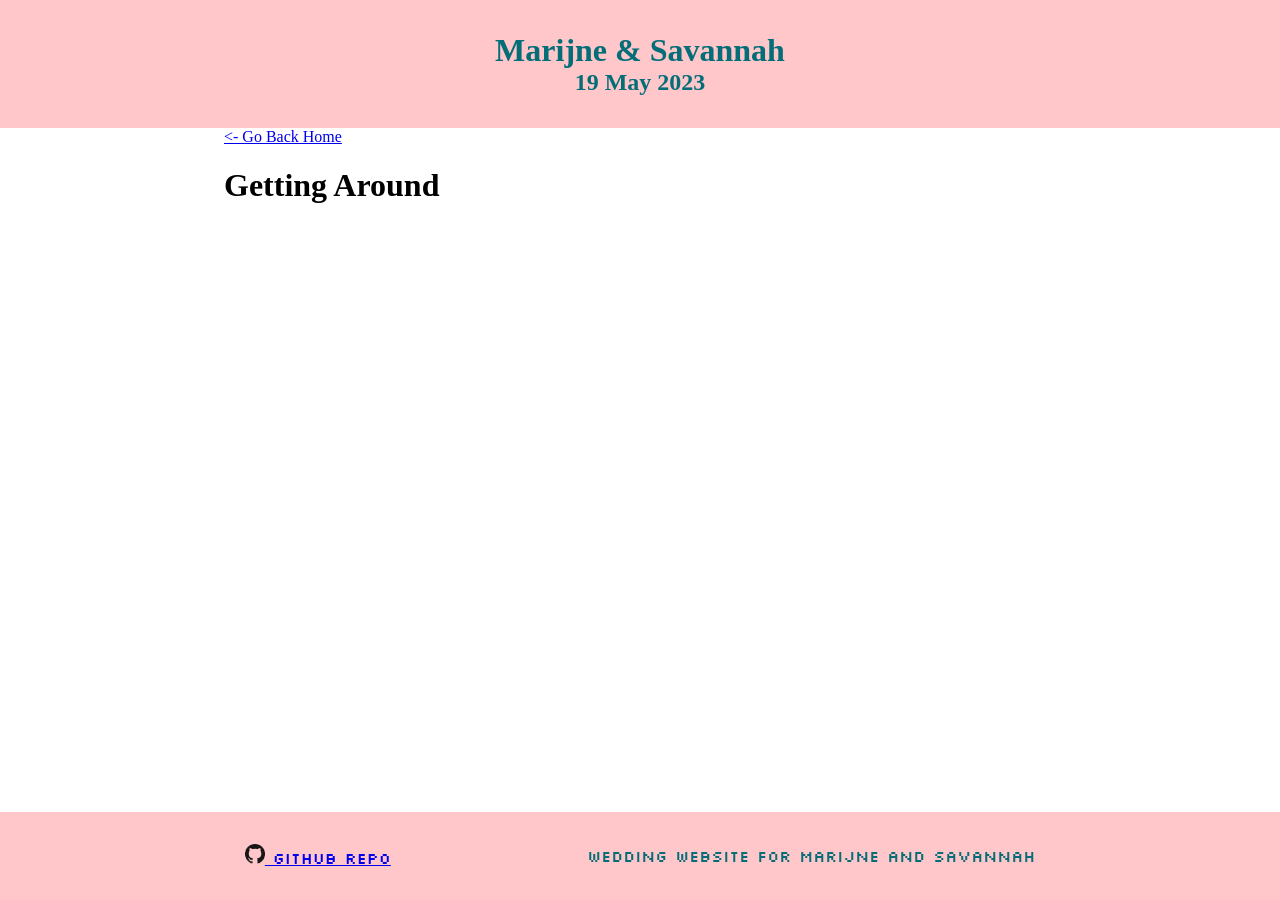
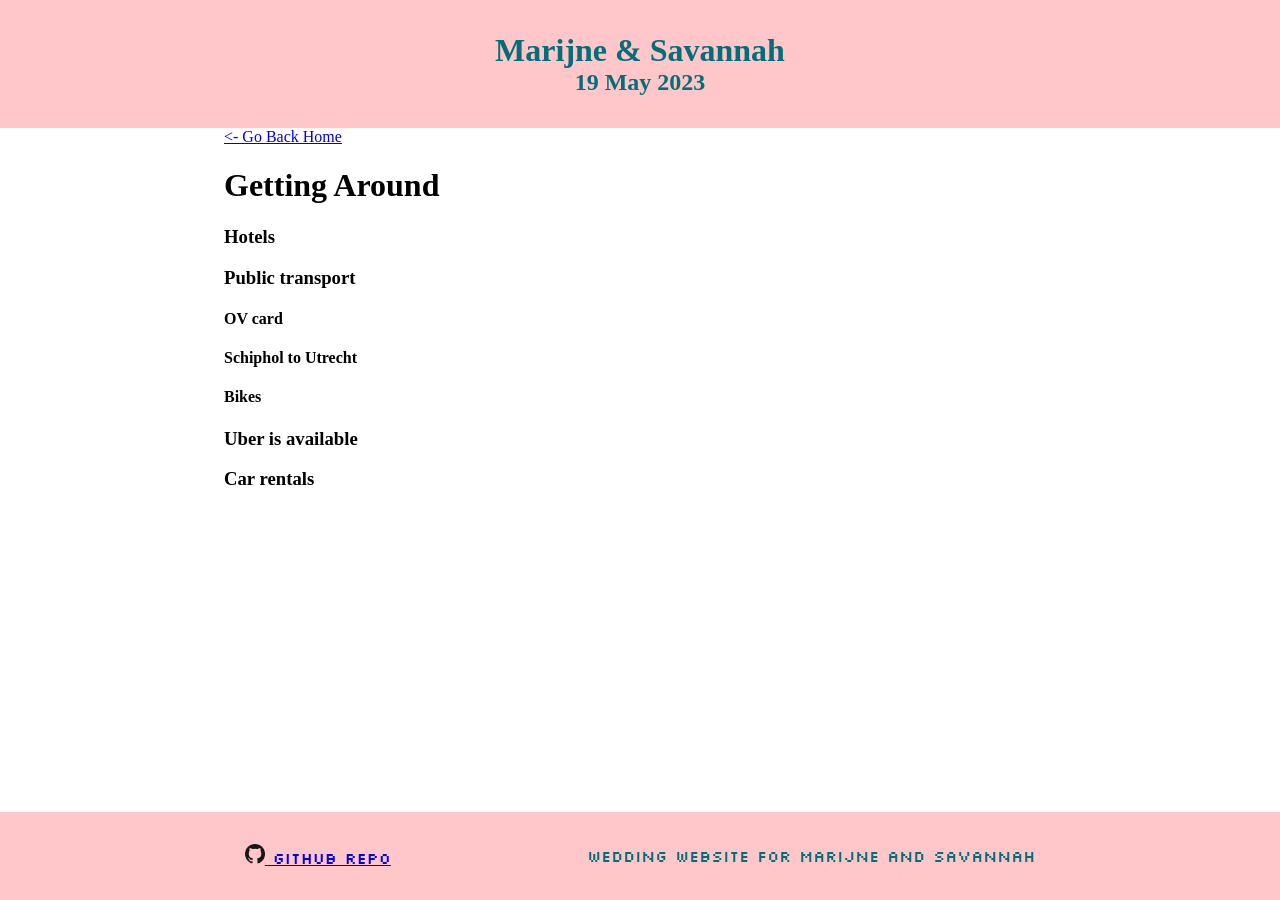
Before and after one commit to schijns-fischer-wedding/schijns-fischer-wedding.github.io, a Jekyll site: the page built from pages/getting_around.md, in a window 1280 px wide. Built offline with Jekyll 4.4.1, drawn with Linux system fonts in a browser that asks for light colours; some web fonts are replaced.

Commit message:
added the important topics for this page

```diff
--- a/pages/getting_around.md
+++ b/pages/getting_around.md
@@ -4,3 +4,15 @@ title: Wedding Getting Around
 ---
 
 # Getting Around
+
+### Hotels
+
+### Public transport
+
+#### OV card
+#### Schiphol to Utrecht
+#### Bikes
+
+### Uber is available
+
+### Car rentals
```
